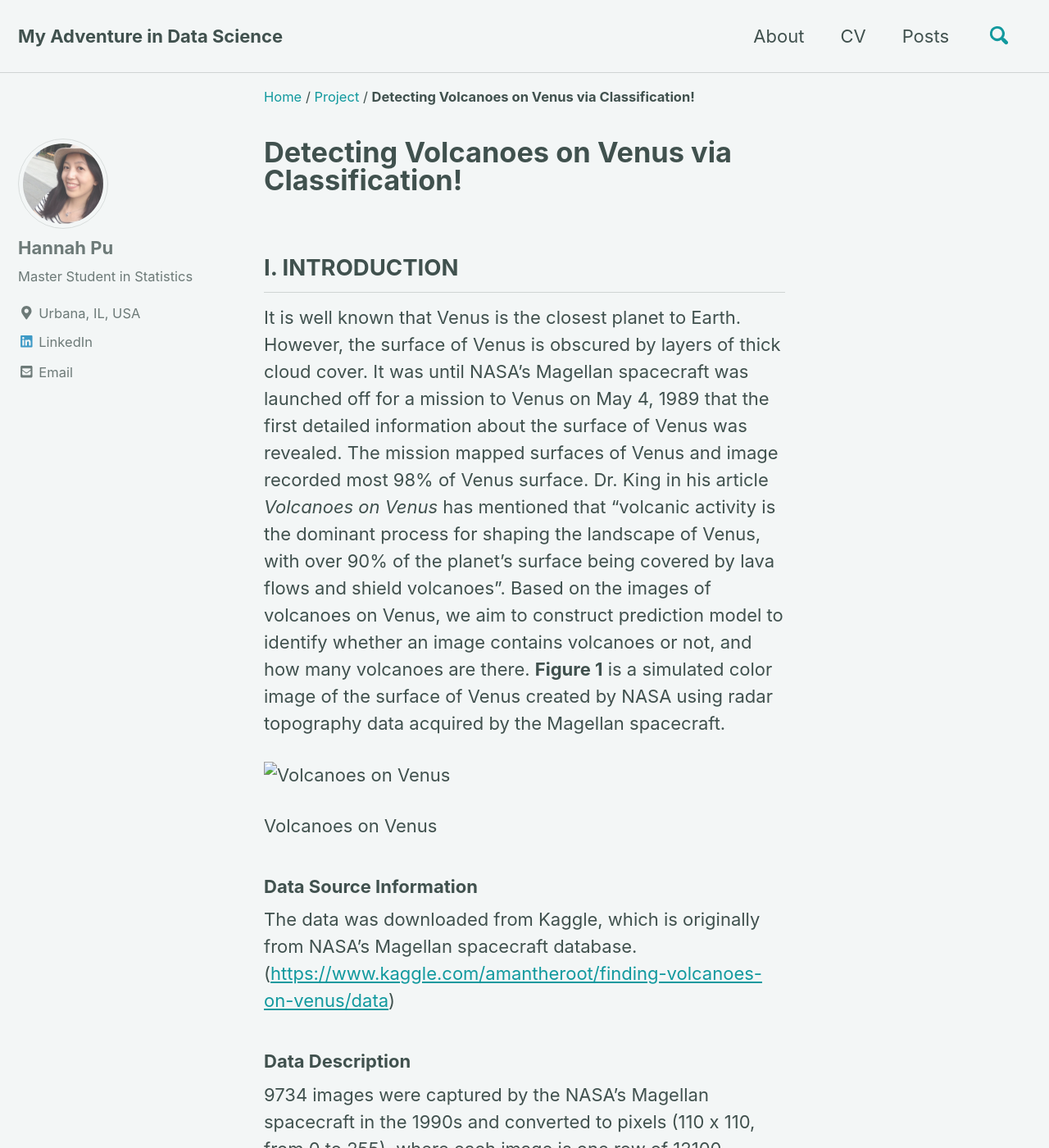
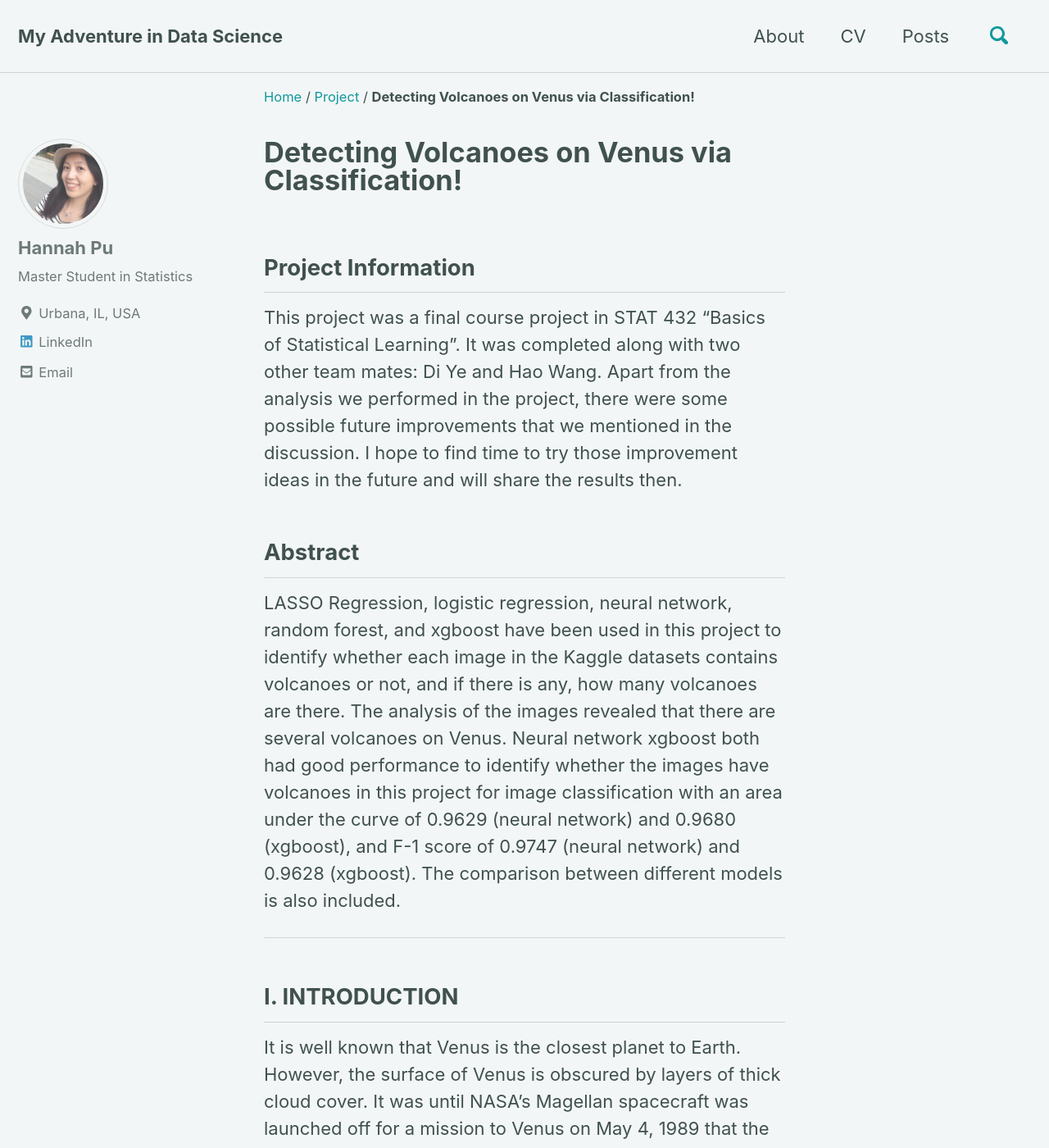
Before and after one commit to hannahpu/hannahpu.github.io, a Jekyll site: the page built from _posts/2018-12-24-project432.md, in a window 1280 px wide and 1400 px high. Shown: the whole window at 82% size. Built offline with Jekyll 4.4.1, drawn with Linux system fonts in a browser that asks for light colours; cached includes are drawn as plain includes; nearby versions of some CDN libraries; some of the changed text lies outside the part shown.

Commit message:
edit project432

````diff
--- a/_posts/2018-12-24-project432.md
+++ b/_posts/2018-12-24-project432.md
@@ -4,6 +4,13 @@ title: "Detecting Volcanoes on Venus via Classification!"
 categories: [project]
 tag : [machine learning]
 ---
+## Project Information
+This project was a final course project in STAT 432 "Basics of Statistical Learning". It was completed along with two other team mates: Di Ye and Hao Wang. Apart from the analysis we performed in the project, there were some possible future improvements that we mentioned in the discussion. I hope to find time to try those improvement ideas in the future and will share the results then.
+
+## Abstract
+LASSO Regression, logistic regression, neural network, random forest, and xgboost have been used in this project to identify whether each image in the Kaggle datasets contains volcanoes or not, and if there is any, how many volcanoes are there. The analysis of the images revealed that there are several volcanoes on Venus. Neural network xgboost both had good performance to identify whether the images have volcanoes in this project for image classification with an area under the curve of 0.9629 (neural network) and 0.9680 (xgboost), and F-1 score of 0.9747 (neural network) and 0.9628 (xgboost). The comparison between different models is also included.
+
+---------------
 
 
 I. INTRODUCTION
@@ -135,6 +142,13 @@ An example code for plotting the 10th observation in the *train\_images*
 ``` r
 volplot(train_data, 10)
 ```
+<figure class="half">
+<a href="/assets/images/project/figure-markdown_github/unnamed-chunk-7-1.png"></a>
+<a href="/assets/images/project/figure-markdown_github/unnamed-chunk-8-1.png"></a>
+<figcaption>Caption describing these two images.</figcaption>
+</figure>
+
+
 
 ![Obs 10 Type: 1 Radius: 22.02 Number Volcanoes: 1](/assets/images/project/figure-markdown_github/unnamed-chunk-7-1.png)
 
````
Also changed, not shown: assets/images/project/figure-markdown_github/Lasso_C.png (added), assets/images/project/figure-markdown_github/M_C.png (added), assets/images/project/figure-markdown_github/M_p.png (added), assets/images/project/figure-markdown_github/lasso_P.png (added), assets/images/project/figure-markdown_github/neural_network.png (added), assets/images/project/figure-markdown_github/neural_network_number.png (added), assets/images/project/figure-markdown_github/rf_heatmap.png (added), assets/images/project/figure-markdown_github/rfimport.png (added), assets/images/project/figure-markdown_github/venus-volcanoes-landscape.jpg (added).
